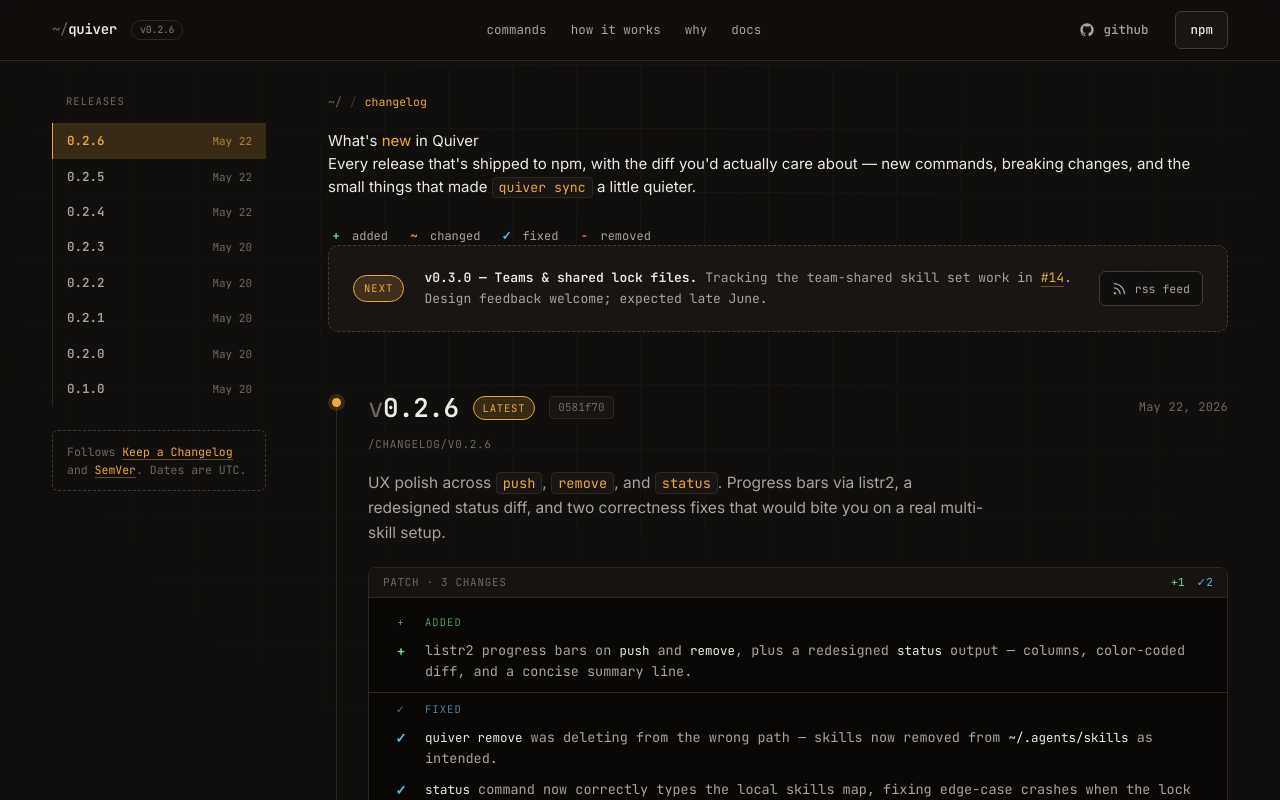
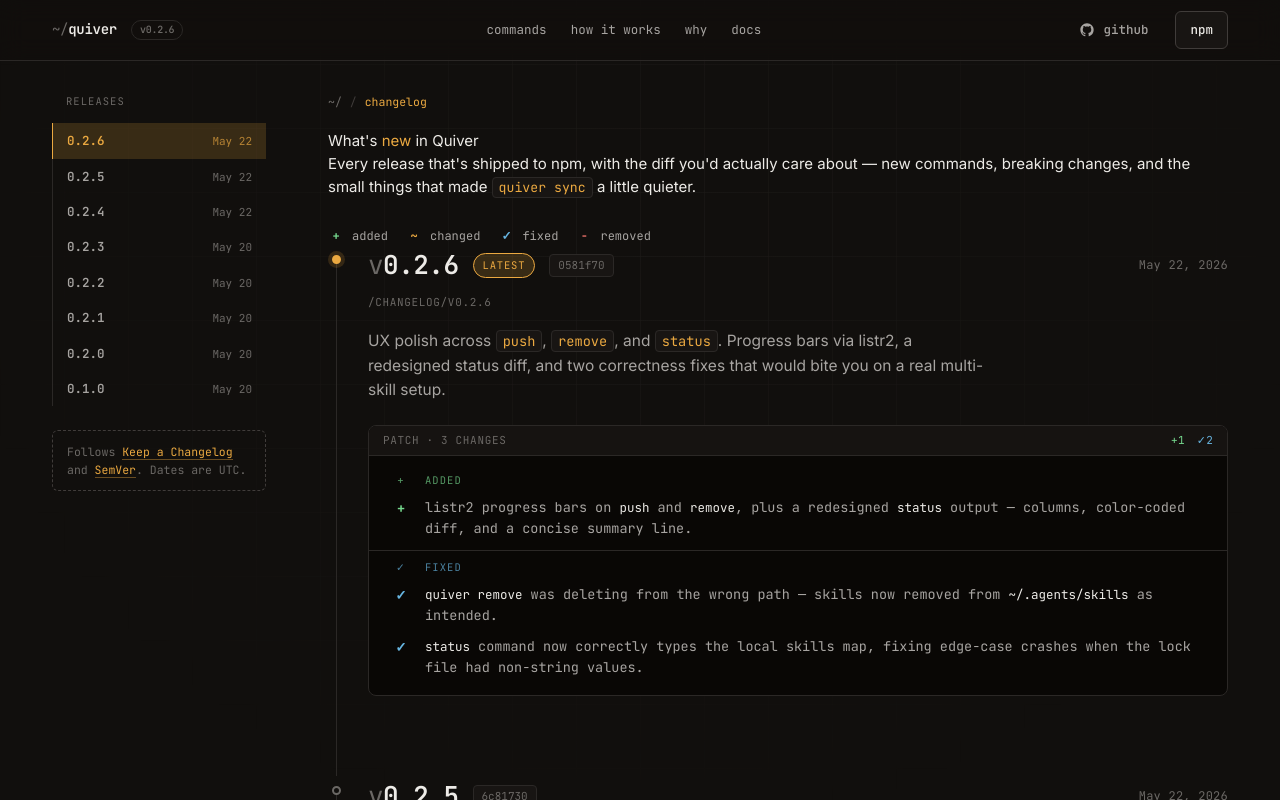
Before and after one commit to nublson/quiver, a Next.js app in the folder apps/web/: page /changelog in a window 1280 px wide. Shown: the top 800 px of the page. Built offline with nearby package versions, Linux system fonts and the light colour scheme.

Commit message:
refactor(web): comment out ChangelogUnreleased component in changelog page
Temporarily disables the ChangelogUnreleased component in the changelog page to streamline the layout. This change is part of ongoing adjustments to the changelog presentation.

```diff
--- a/apps/web/src/app/changelog/page.tsx
+++ b/apps/web/src/app/changelog/page.tsx
@@ -42,7 +42,6 @@
         {/* ── Header ── */}
         <header className="docs-header">
           <PageBreadcrumb label="changelog" />
-
           <h1>
             What&apos;s <span style={{ color: "var(--accent)" }}>new</span> in
             Quiver
@@ -89,7 +88,7 @@
         </header>
 
         {/* ── Unreleased / next ── */}
-        <ChangelogUnreleased />
+        {/* <ChangelogUnreleased /> */}
 
         {/* ── Release stream ── */}
         {RELEASES.map((release) => (
```
